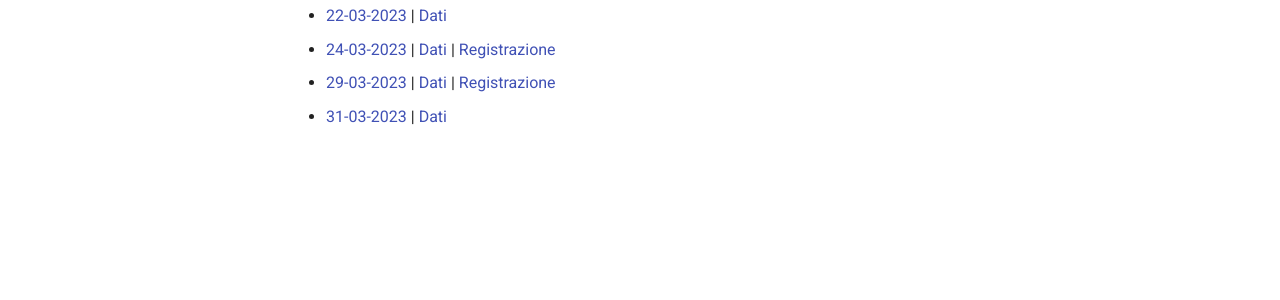
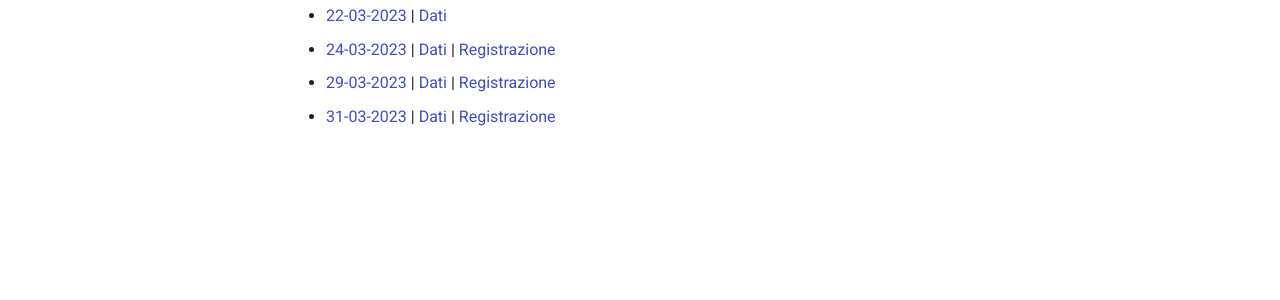
Before and after one commit to andreatitolo/gislab2023, an MkDocs documentation site: the page built from docs/2. Slides/Elenco Slides.md, in a window 1280 px wide. Shown: the part 367-667 px from the top of the page. Built offline with MkDocs 1.6.1 and Material for MkDocs 9.7.7, drawn with Linux system fonts in a browser that asks for light colours; comment, search, counter and statistics services are not loaded.

Commit message:
upload slides lesson 6

```diff
--- a/docs/2. Slides/Elenco Slides.md
+++ b/docs/2. Slides/Elenco Slides.md
@@ -11,4 +11,4 @@ Per maggiori informazioni, controllare il [repository](https://codeberg.org/tito
 
 -  [29-03-2023](https://www.andreatitolo.com/slides/gislab/5.IntroQGISMap.html) | [Dati](https://codeberg.org/titoloandrea/SapienzaStudentLab2023/raw/branch/main/dati/5_qgis_map_crs.zip) | [Registrazione](https://kdrive.infomaniak.com/app/share/408009/cfbcc1d6-aa2c-4f92-af89-216d698b53f3)
 
--  [31-03-2023](https://www.andreatitolo.com/slides/gislab/6.QGISRasterData.html) | [Dati](https://codeberg.org/titoloandrea/SapienzaStudentLab2023/raw/branch/main/dati/progetto_qgis_asia_occidentale.zip)
+-  [31-03-2023](https://www.andreatitolo.com/slides/gislab/6.QGISRasterData.html) | [Dati](https://codeberg.org/titoloandrea/SapienzaStudentLab2023/raw/branch/main/dati/progetto_qgis_asia_occidentale.zip) | [Registrazione](https://kdrive.infomaniak.com/app/share/408009/1d9c8d9e-f012-4a21-8636-0d767ec067a6)
```
